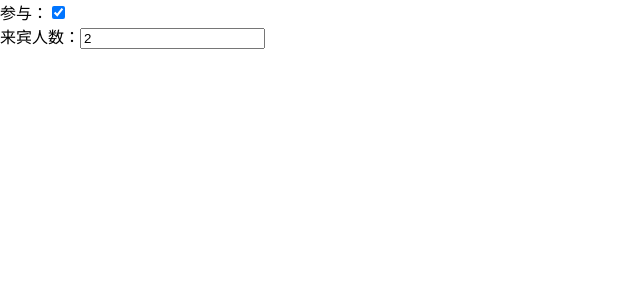
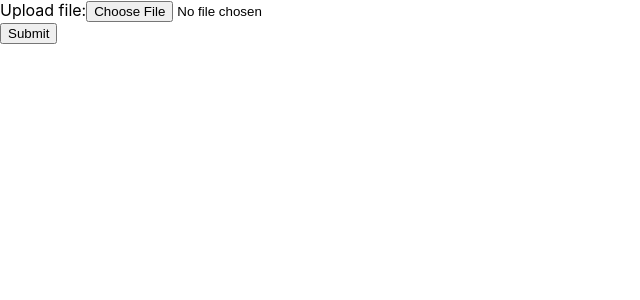
Before and after one commit to xumaozeng/my-react-app, a React (Create React App) app: page / in a window 1280 px wide. Shown: the top 300 px of the page, without its empty margins (0-640 px from the left). Built offline with nearby package versions, Linux system fonts and the light colour scheme.

Commit message:
hoc高阶函数

```diff
--- a/src/App.js
+++ b/src/App.js
@@ -1,9 +1,9 @@
-import Reservation from "./pages/Examples/Reservation";
+import FileInputPage from "./pages/Examples/FileInputPage";
 
 function App() {
   return (
     <div className="App">
-      <Reservation />
+      <FileInputPage />
     </div>
   );
 }
--- a/src/pages/Examples/FileInputPage.js
+++ b/src/pages/Examples/FileInputPage.js
@@ -1,25 +1,21 @@
-import React, { Component } from "react";
+import { useRef } from "react";
 
-class FileInputPage extends Component {
-  constructor(props) {
-    super(props);
-    this.fileInput = React.createRef();
-  }
-  handleSubmit = e => {
+function FileInputPage(props) {
+  const fileInput = useRef(null);
+
+  const handleSubmit = e => {
     e.preventDefault();
-    alert(`Selected file - ${this.fileInput.current.files[0].name}`);
+    console.log(fileInput.current.files[0].name);
   };
-  render() {
   return (
-      <form onSubmit={this.handleSubmit}>
+    <form onSubmit={handleSubmit}>
       <label>
-          上传文件：
-          <input type="file" ref={this.fileInput} />
+        Upload file:
+        <input type="file" ref={fileInput} />
       </label>
       <br />
-        <button type="sumbit">Submit</button>
+      <button type="submit">Submit</button>
     </form>
   );
 }
-}
 export default FileInputPage;
```
Also changed, not shown: src/pages/Examples/HocPage.js (+36 -24 lines). Lines whose indentation alone changed are shown as unchanged.
